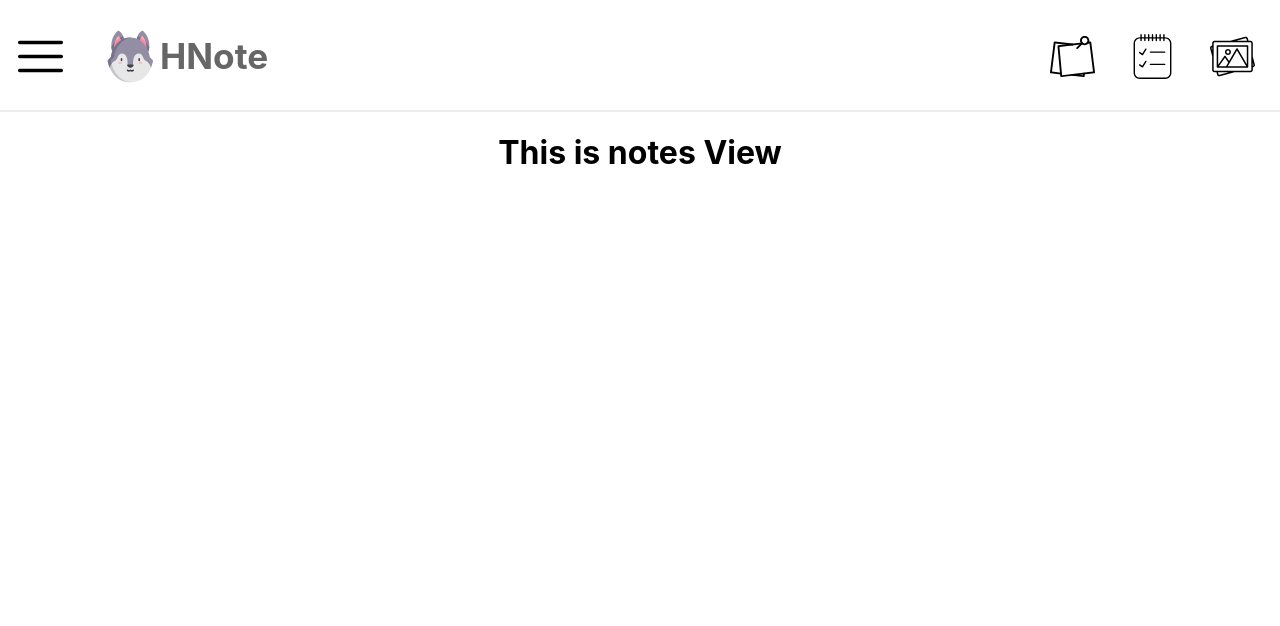
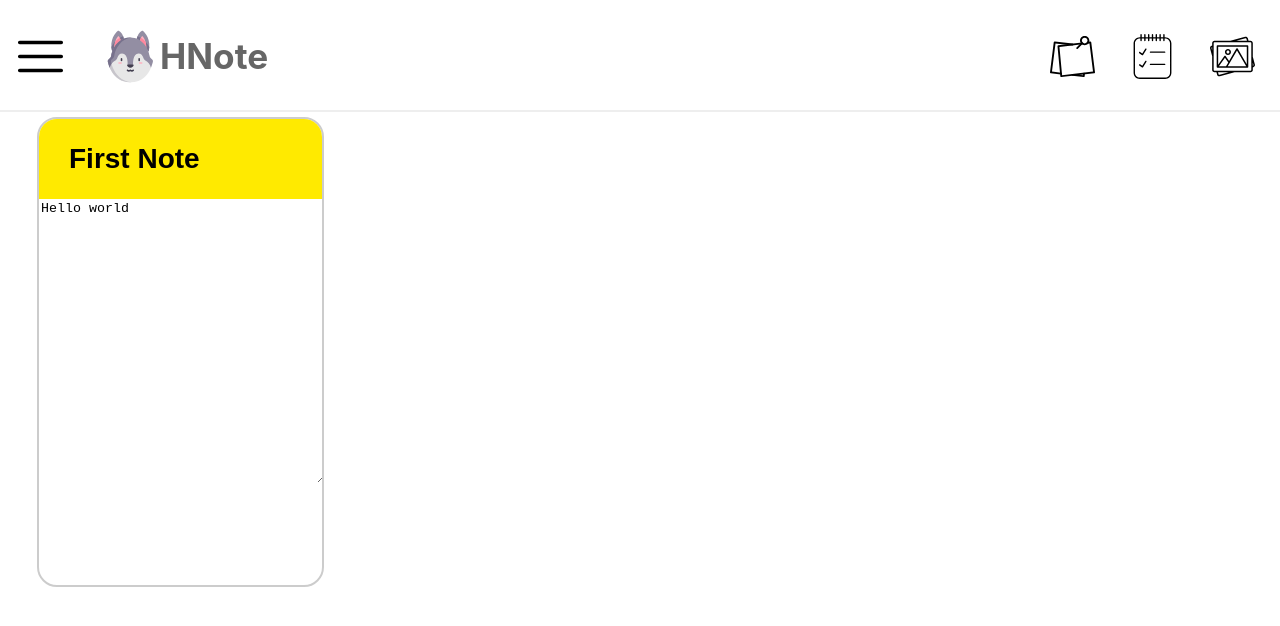
Before and after one commit to Paaka/Casia, a React (Create React App) app in the folder casia/: page /notes in a window 1280 px wide. Shown: the top 626 px of the page. Built offline with nearby package versions, Linux system fonts and the light colour scheme.

Commit message:
Added Cards

```diff
--- /dev/null
+++ b/casia/src/components/molecules/Note/note.js
@@ -0,0 +1,37 @@
+import React from 'react';
+import styled from 'styled-components';
+
+const Wrapper = styled.div`
+  border-radius: 20px;
+  border: 2px solid #ccc;
+  margin: 5px;
+  overflow: hidden;
+`;
+
+const Header = styled.input`
+  border: none;
+  height: 40px;
+  justify-self: center;
+  font-size: 28px;
+  font-weight: 700;
+  text-transform: capitalize;
+  background-color: #ffea00;
+  padding: 20px 30px;
+`;
+
+const CardContent = styled.textarea`
+  width: 100%;
+  height: 60%;
+  border: none;
+`;
+
+const Note = props => {
+  return (
+    <Wrapper>
+      <Header value={props.title}></Header>
+      <CardContent value={props.context} />
+    </Wrapper>
+  );
+};
+
+export default Note;
--- a/casia/src/components/organisms/Form/Form.js
+++ b/casia/src/components/organisms/Form/Form.js
@@ -4,6 +4,8 @@ import NoteForm from '../../molecules/NoteForm/NoteForm';
 const Form = props => {
   if (props.data === 'Note') {
     return <NoteForm />;
+  } else {
+    return null;
   }
 };
 
--- /dev/null
+++ b/casia/src/constants/index.js
@@ -0,0 +1,3 @@
+export default {
+  primaryYellow: '#ffea00'
+};
--- a/casia/src/reducers/reducer.js
+++ b/casia/src/reducers/reducer.js
@@ -1,7 +1,8 @@
 const initalState = {
   counter: 1,
   creationItem: 'Note',
-  list: [{ id: 0, name: 'Matt' }]
+  list: [{ id: 0, name: 'Matt' }],
+  notes: [{ title: 'first note', context: 'Hello world' }]
 };
 
 const rootReducer = (state = initalState, action) => {
@@ -13,6 +14,13 @@ const rootReducer = (state = initalState, action) => {
         creationItem: (state.creationItem = action.payload.item)
       };
     }
+    case 'ADD_NOTE': {
+      console.log(action.payload.title);
+      return {
+        ...state,
+        notes: [...state.notes, action.payload]
+      };
+    }
     default: {
       return state;
     }
--- a/casia/src/views/MenuViews/NotesView.js
+++ b/casia/src/views/MenuViews/NotesView.js
@@ -1,13 +1,36 @@
 import React from 'react';
+import { connect } from 'react-redux';
+import styled from 'styled-components';
 
 import MainTemplate from '../../components/templates/MainTemplate/MainTemplate';
+import Note from '../../components/molecules/Note/note';
+
+const StyledGridWrapper = styled.div`
+  display: grid;
+  grid-template-columns: repeat(4, 1fr);
+  grid-gap: 10px;
+  width: 95%;
+  min-height: 60vh;
+`;
 
 const NotesView = props => {
   return (
     <MainTemplate>
-      <h1>This is notes View</h1>
+      {props.notes.length === 0 ? (
+        <h1>
+          You don't have any notes <span>💔</span>
+        </h1>
+      ) : (
+        <StyledGridWrapper>
+          {props.notes.map((val, i) => (
+            <Note title={val.title} context={val.context} />
+          ))}
+        </StyledGridWrapper>
+      )}
     </MainTemplate>
   );
 };
 
-export default NotesView;
+const mapStateToProps = ({ notes }) => ({ notes });
+
+export default connect(mapStateToProps)(NotesView);
--- a/casia/src/views/MenuViews/ToDoView.js
+++ b/casia/src/views/MenuViews/ToDoView.js
@@ -7,7 +7,6 @@ class ImageView extends React.Component {
     return (
       <MainTemplate>
         <h1> Hello There Todo</h1>
-        <h2>{this.state.maybe}</h2>
       </MainTemplate>
     );
   }
```
Also changed, not shown: 1 other file (tests, documents, lock files or other folders).
